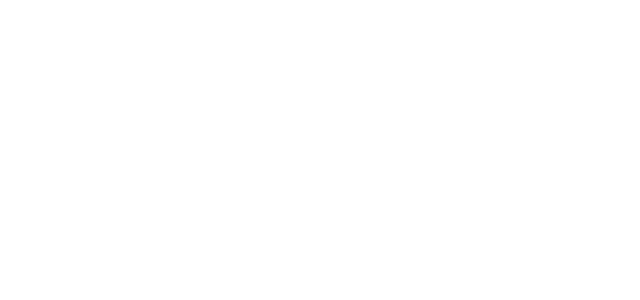
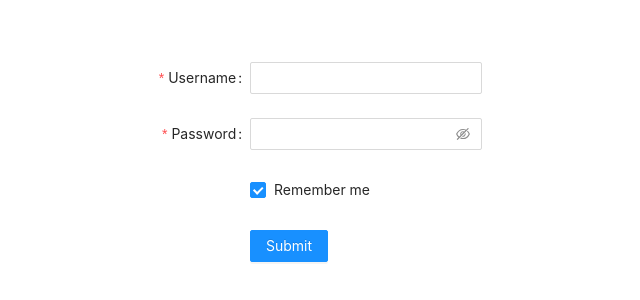
Before and after one commit to enesmozer/homework-tracking, a React (Create React App) app: page /login in a window 1280 px wide. Shown: the part 226-526 px from the top of the page, without its empty margins (332-972 px from the left). Built offline with nearby package versions, Linux system fonts and the light colour scheme; no server answers.

Commit message:
routes added

```diff
--- a/src/index.tsx
+++ b/src/index.tsx
@@ -1,17 +1,23 @@
-import React from 'react';
-import ReactDOM from 'react-dom';
-import { BrowserRouter } from 'react-router-dom';
-import './index.css';
-import App from './App';
+import React from "react";
+import ReactDOM from "react-dom";
+import { BrowserRouter, Route, Routes } from "react-router-dom";
+import App from "./App";
 import store from "./redux/configureStore";
-import { Provider } from 'react-redux';
-
+import { Provider } from "react-redux";
+import TeacherList from "./components/TeacherList";
+import LoginForm from "./components/LoginForm";
+import "./index.css";
 
 ReactDOM.render(
   <Provider store={store}>
-  <BrowserRouter>
-    <App />
-  </BrowserRouter>
+    <BrowserRouter>
+      <Routes>
+        <Route path="/" element={<App />} />
+        <Route path="teachers" element={<TeacherList />} />
+        <Route path="login" element={<LoginForm />} />
+      </Routes>
+      <App />
+    </BrowserRouter>
   </Provider>,
-  document.getElementById('root'),
+  document.getElementById("root")
 );
```
